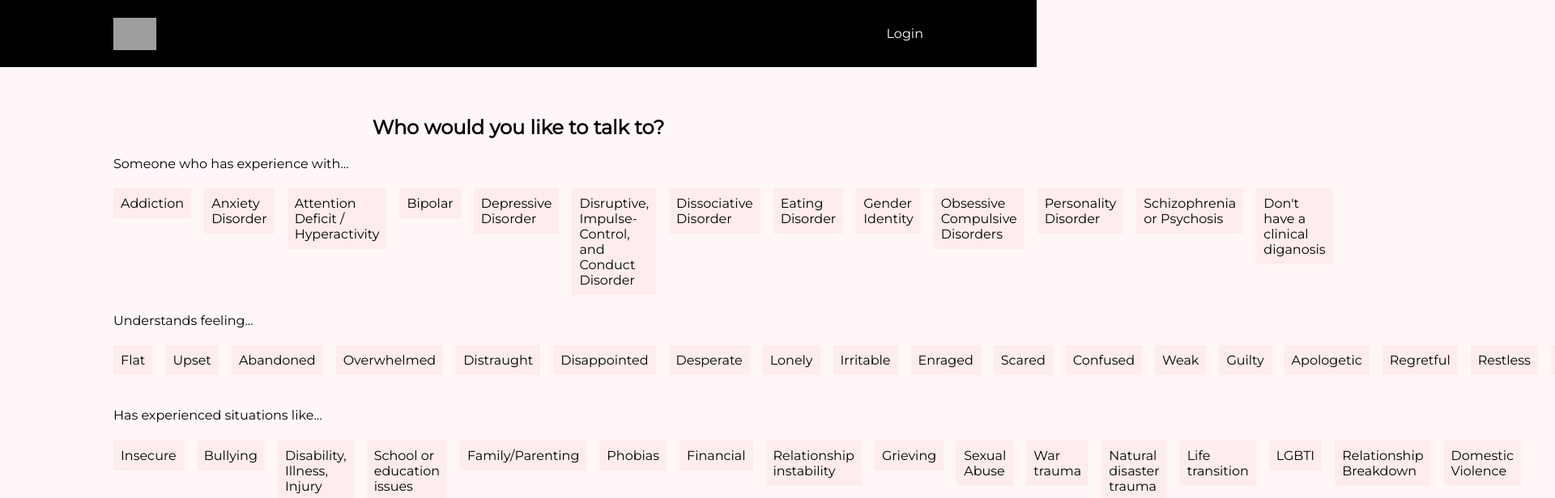
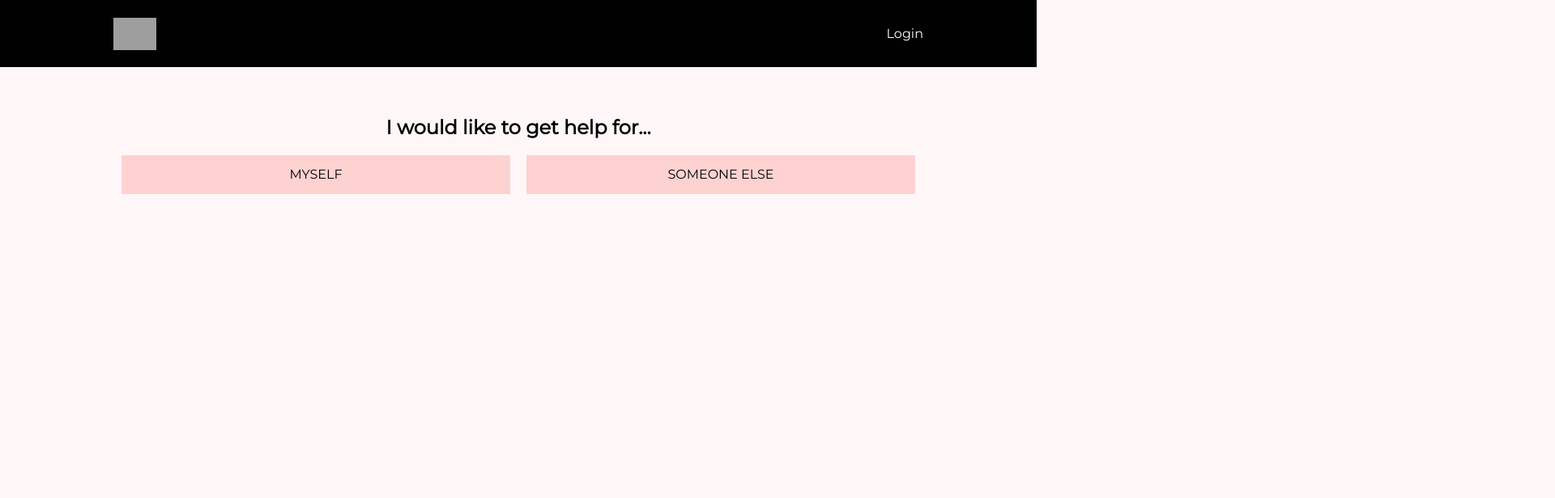
Before and after one commit to HFH-Heart-On-My-Sleeve/RealMates-UI, a React (Create React App) app: page /help-seeker in a window 1280 px wide. Shown: the top 616 px of the page at 81% size, 1920 px wide, since content can reach past the window. Built offline with nearby package versions, Linux system fonts and the light colour scheme; grey boxes are pictures that could not be loaded.

Commit message:
3 step form

```diff
--- a/src/components/help-seeker-form/index.js
+++ b/src/components/help-seeker-form/index.js
@@ -1,5 +1,5 @@
 import React, { useState } from "react";
-import FormQuestionLayout from '../form-question-layout';
+import SeekingHelp from '../seeking-help';
 import { FilterGrid, FilterDropdown } from '../filter-options';
 import * as filterValues from '../../db';
 
@@ -11,6 +11,8 @@ const HelpSeekerForm = () => {
 
   switch (currentStep) {
     case 1:
+      return <SeekingHelp onClick={() => setCurrentStep(currentStep + 1)} />;
+    case 2:
       return (
         <React.Fragment>
           <h2>Who would you like to talk to?</h2>
--- a/src/components/seeking-help/index.js
+++ b/src/components/seeking-help/index.js
@@ -1,13 +1,12 @@
 import React from 'react';
-import { Link } from 'react-router-dom';
 import './index.scss';
 
-const SeekingHelp = () => (
+const SeekingHelp = ({ onClick }) => (
   <React.Fragment>
     <h2>I would like to get help for...</h2>
-    <div className="seeking-help__links">
-      <Link className="seeking-help__link" to="/help-seeker">MYSELF</Link>
-      <Link className="seeking-help__link"to="/help-seeker">SOMEONE ELSE</Link>
+    <div className="seeking-help__buttons">
+      <button className="seeking-help__button"  onClick={onClick}>MYSELF</button>
+      <button className="seeking-help__button" onClick={onClick}>SOMEONE ELSE</button>
     </div>
   </React.Fragment>
 )
--- a/src/components/seeking-help/index.scss
+++ b/src/components/seeking-help/index.scss
@@ -1,12 +1,12 @@
 @import '../../variables.scss';
 
 .seeking-help {
-  &__links {
+  &__buttons {
     display: flex;
     flex-direction: column;
   }
 
-  &__link {
+  &__button {
     display: flex;
     justify-content: center;
     align-items: center;
@@ -17,6 +17,8 @@
     border: 1px solid $pink;
     text-decoration: none;
     color: $black;
+    font-size: inherit;
+    font-family: inherit;
 
     &:hover {
       border: 1px solid $black;
@@ -25,18 +27,18 @@
 
   // ipads onwards
   @media (min-width: 761px) {
-    &__links {
+    &__buttons {
       flex-direction: row;
       justify-content: space-around;
     }
 
-    &__link {
+    &__button {
       width: 336px;
     }
   }
 
   @media (min-width: 1000px) {
-    &__link {
+    &__button {
       width: 480px;
     }
   }
```
